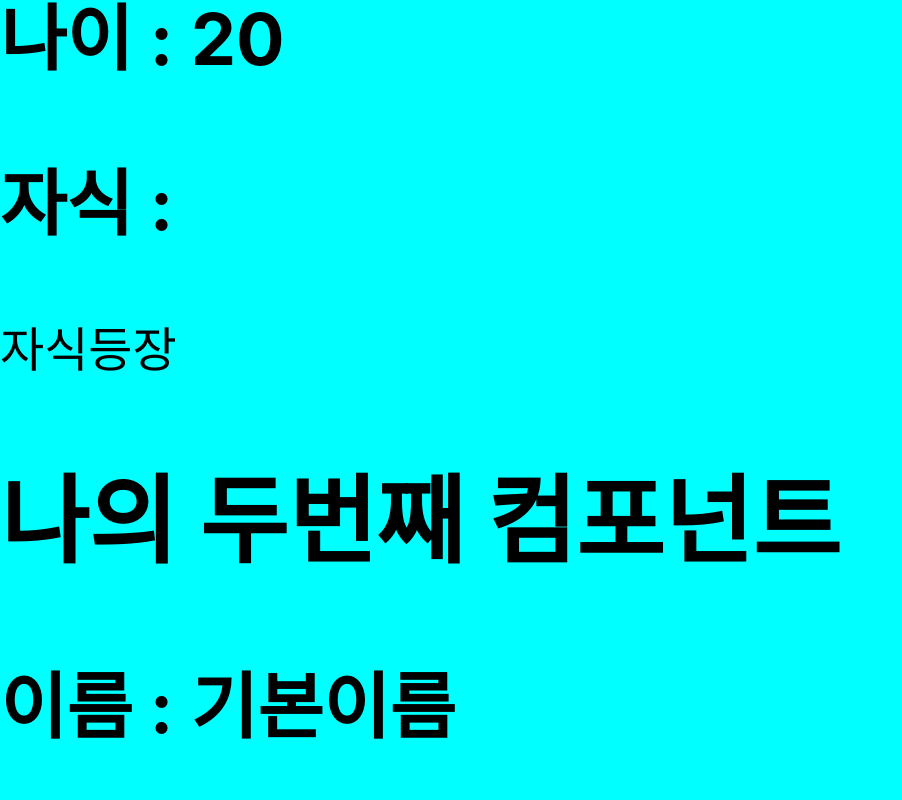
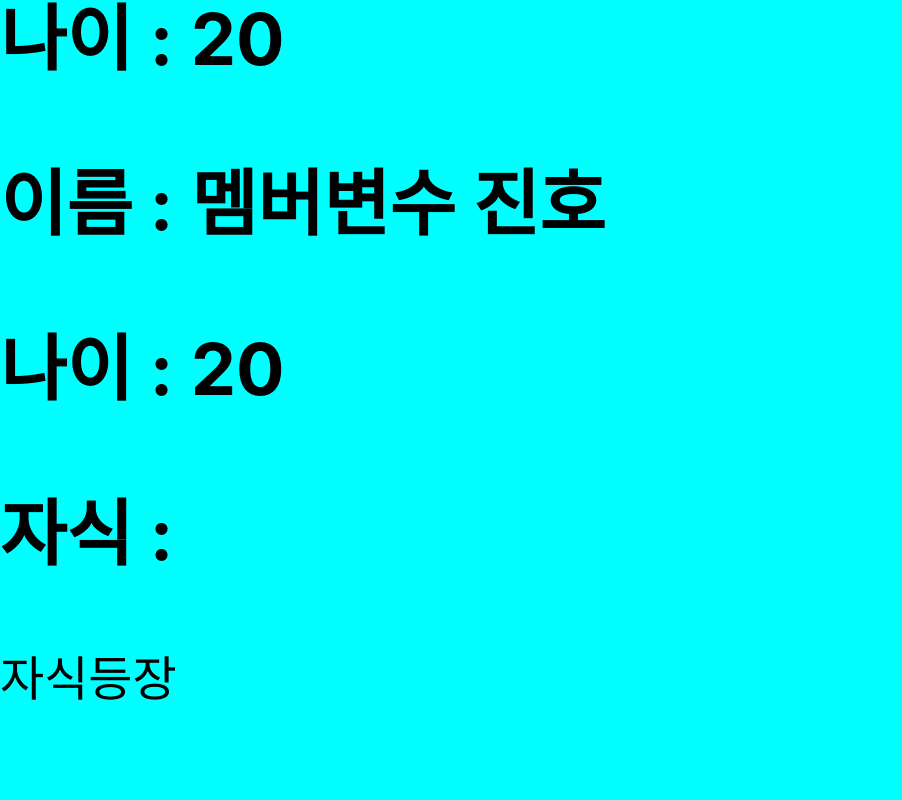
Before and after one commit to Hogrii/Douzone_React, a React (Create React App) app in the folder hello-app/: page / in a window 1280 px wide. Shown: the part 661-1461 px from the top of the page, without its empty margins (0-902 px from the left). Built offline with nearby package versions, Linux system fonts and the light colour scheme.

Commit message:
비구조화 할당 문법

```diff
--- a/hello-app/src/comp/MyComponent2.js
+++ b/hello-app/src/comp/MyComponent2.js
@@ -3,11 +3,23 @@ import React from 'react';
 export default function MyComponent2(props) {
   // props의 값은 변경 할 수 없음
   // props.name = "지노" -> 안됨!
+
+  // 비구조화 할당 문법
+  // const name = props.name;
+  // const age = props.age;
+  // const children = props.children;
+  const { name, age } = props;
+  // 위 두 라인을 하나로 합칠 수 있음, 단 props 변수만 사용해야하고 입력을 안하면 undefined가 들어갈수도
+  // 지역변수
+  // props는 컴포넌트 내에서 값이 변하지 말아야 하는데 let으로 선언하면 변할 수 있어서 const로 선언
+
   return (
     <div>
       <h1>나의 두번째 컴포넌트</h1>
       <h2>이름 : {props.name}</h2>
       <h2>나이 : {props.age}</h2>
+      <h2>이름 : {name}</h2>
+      <h2>나이 : {age}</h2>
       {/* props.children은 사전에 이미 약속한 내용이다 */}
       <h2>자식 : {props.children}</h2>
     </div>
```
